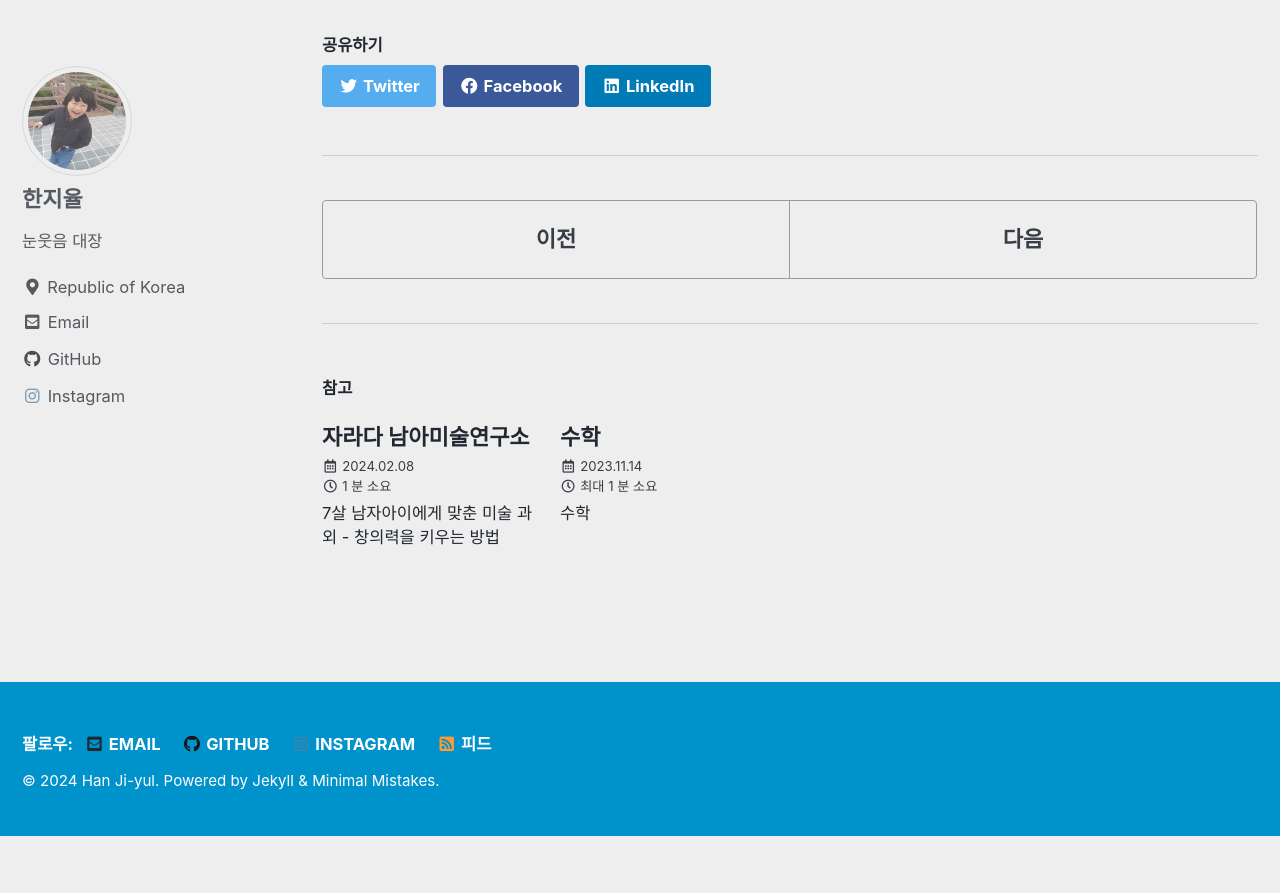
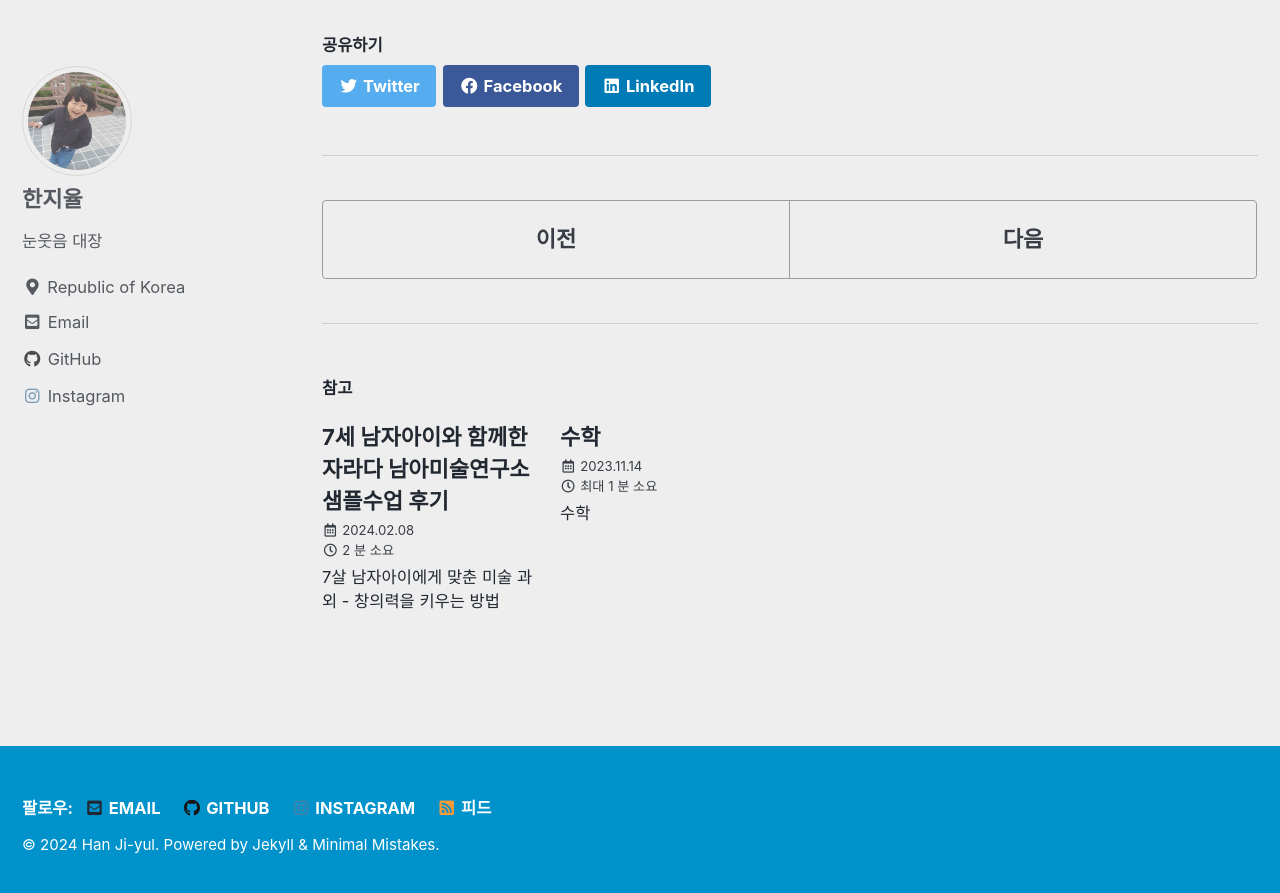
Before and after one commit to 9oodcat/9oodcat.github.io, a Jekyll site: the page built from _posts/board-games/2023-11-30-board-games.md, in a window 1280 px wide and 900 px high, scrolled down 1212 px. Shown: the top 893 px of the window. Built offline with Jekyll 4.4.1, drawn with Linux system fonts in a browser that asks for light colours; cached includes are drawn as plain includes; before the commit the page ends 2048 px from its top, so only the background shows below that; part of the change alters nothing that is shown.

Commit message:
Update 2024-02-08-jara-art-academy.md

```diff
--- a/_posts/lessons/2024-02-08-jara-art-academy.md
+++ b/_posts/lessons/2024-02-08-jara-art-academy.md
@@ -1,5 +1,5 @@
 ---
-title: "자라다 남아미술연구소"
+title: "7세 남자아이와 함께한 자라다 남아미술연구소 샘플수업 후기"
 excerpt: "7살 남자아이에게 맞춘 미술 과외 - 창의력을 키우는 방법"
 categories:
   - lessons
@@ -10,73 +10,56 @@ toc: true
 toc_sticky: true
 ---
 
-## 홈페이지
+## 소개
 
-https://www.jarada.co.kr/
+[자라다 남아미술연구소](https://www.jarada.co.kr/)에서는 아이의 성향을 파악하는 샘플수업을 예약할 수 있습니다. 이번 포스팅에서는 저희 아이와 함께한 샘플수업의 경험을 공유하고자 합니다.
 
-## 샘플수업 신청 목적
+## 샘플수업 신청 이유
 
-홈페이지에서 샘플수업 예약하고 아이의 성향을 파악하는 과정을 거친다.
-
-1. 평소 최민준 소장의 교육관 공감
-2. 아이의 소극적인 성향에 대한 염려
+저희가 이번 샘플수업을 신청한 이유는 두 가지입니다. 먼저, 평소에 최민준 소장의 교육관에 공감했기 때문입니다. 그리고 두 번째로는 아이의 소극적인 성향에 대한 우리의 염려 때문이었습니다.
 
 ## 교육관
 
 ![20240208_170036](https://github.com/9oodcat/9oodcat.github.io/assets/6086965/334faf73-6655-4cec-b544-93456efbdfa9)
 
-아이가 1시간 정도의 샘플수업을 진행하는 동안 원장 선생님의 자라다 남아미술연구소의 교육관에 대한 설명과 질의응답 시간을 가졌다.
-큰 흐름은
+아이가 1시간 정도의 샘플수업을 진행하는 동안, 저희는 원장 선생님과 함께 자라다 남아미술연구소의 교육관에 대한 설명을 듣고, 질의응답 시간을 가졌습니다. 이곳의 교육관의 큰 흐름은 다음과 같습니다.
 
 1. 아이가 스스로 주제(목표)를 선정
 2. 아이가 주체성을 가지고 진행
 3. 결과보다 과정에 대한 칭찬
 
-선생님은 보조역활.
+여기서 선생님은 보조 역할을 합니다.
 
-선생님의 자격도 궁금해서 여쭸음.
-미대출신 남성, 최민준 소장의 교육과정 이수 정도 였다.
-
-아동심리학이나 미술치료 같은 전문적인 과정 이수를 요구하지 않았기 때문에 "오은영의 금쪽 상담소"나 "최민준의 아들 TV" 같은 드라마틱한 변화를 기대하지는 않아야 할 듯 하다.
+선생님의 자격에 대해 궁금해서 여쭸보았습니다. 그런데 선생님들은 미대 출신이며, 최민준 소장의 교육과정을 이수한 정도였습니다. 아동심리학이나 미술치료 같은 전문적인 과정 이수를 요구하지 않았기 때문에, "오은영의 금쪽 상담소"나 "최민준의 아들 TV" 같은 드라마틱한 변화를 기대하지는 않아야 할 것 같습니다.
 
 ## 샘플수업 결과
 
-아이와 1시간 정도의 샘플수업을 진행하신 선생님과 아이에 대한 질의응답을 주고 받은 다음 수업에 대한 결과를 들었다.
+샘플수업이 끝나고 나서, 선생님과 아이에 대한 질의응답을 주고 받은 다음, 수업 결과를 들었습니다.
 
-특이 사항은 아이가 미술이 싫다고 했는데 예전에 미술교육을 받은적이 있냐고 물으셨다. 아이가 5살때 구리 롯데 백화점 문화센터에서 진행하는 체험학습을 받은 적이 있는데 오감 놀이 중 물감을 손으로 만지고 놀거나 하는 행동이 안 좋은 경험이였나 보다.
+특이 사항이 하나 있었습니다. 아이가 미술이 싫다고 했는데, 선생님께서는 예전에 미술 교육을 받은 적이 있는지 물으셨습니다. 아이가 5살 때 구리 롯데 백화점 문화센터에서 진행하는 체험학습을 받은 적이 있는데, 오감 놀이 중 물감을 손으로 만지고 놀거나 하는 행동이 안 좋은 경험이었던 것 같습니다.
 
-선생님이 본 아이의 성격은
+선생님께서는 아이의 성격을 다음과 같이 분석하셨습니다.
 
-1. 낯선 환경 적응에 시간이 필요한 조심스러운 성격
+1. 낯선 환경에 적응하는 데 시간이 필요한 조심스러운 성격
 2. 인정을 받고자 하는 욕구가 강하다.
-3. 공감능력과 커뮤니케이션이 좋다.
+3. 공감/커뮤니케이션 능력이 좋다.
 4. 주체성이 뛰어나다.
 
-내성적이고 소극적인 성향에 대한 염려 때문에 샘플수업을 신청한건데 주체성이 뛰어나다는 말씀이 의외였다. 집안과 밖의 모습이 다를건 알고 있었지만.
+내성적이고 소극적인 성격 때문에 샘플수업을 신청했었는데, 주체성이 뛰어나다는 말씀이 의외였습니다. 집안과 밖의 모습이 다를 수 있다는 것은 알고 있었지만, 이 정도일 줄은 몰랐습니다.
 
-상담이 끝나고 아이가 수업시간에 완성한 결과물을 같이 확인하고 칭찬해 주었다.
+상담이 끝나고 아이가 수업 시간에 완성한 결과물을 함께 확인하고 칭찬해 주었습니다.
 
 ## 등록 결정 이유
 
-주 1회, 한달에 4회에 20만원, 3달치 결제시 57만원.
-등원도 지원되지 않고
-그리기나 만들기라는 동일한 결과물이 나오는 다른 미술학원에 비해 금액이 비쌌다.
+주 1회, 한 달에 4회 수업에 참여하는 데 20만원, 3달치 결제 시에는 57만원이 필요합니다. 등원 지원이 되지 않고, 그리기나 만들기라는 동일한 결과물이 나오는 다른 미술학원에 비해 비용이 높았습니다.
 
-다만 차이가 있다면
+하지만 이곳이 다른 곳과 차별화되는 점은 아래와 같습니다.
 
 1. 결과물(목표)을 아이가 정한다는 주체성
-2. 결과물을 완성하기 위한 과정(도구선택)에 대한 자유
+2. 결과물을 완성하기 위한 과정(도구 선택)에 대한 자유
 
-정도가 있는 듯 하다.
+우리가 바라는 것은 아이가 좋은 결과물을 내는 것이 아닙니다. 자신이 하고 싶어하는 것을 주변 도움 없이 주체적으로 실행해 나가고, 거기에서 성공과 성취감을 반복적으로 경험해 보고, 그것이 아이의 양분이 되길 바랍니다.
 
-아이가 좋은 결과물을 내는게 우리가 바라는건 아니다.
-자신이 하고 싶어하는 것을 주변 도움없이 주체적으로 실행해 나가고 거기서 성공과 성취감을 반복적으로 경험해 보고 아이의 양분이 되길 바란다.
+물론 집에서도 부모의 노력이 있다면 충분히 가능한 일들입니다. 어질러짐과 다양한 도구들의 제공 준비, 사건/사고 등을 감내할 준비가 되어 있다면, 이것들을 5만원으로 대체할 수 있을지는 선택의 문제입니다.
 
-물론 집이란 공간에서도 부모의 노력이 있다면 충분히 가능한 것들이다.
-어질러짐과 다양한 도구들의 제공 준비, 사고등을 감내할 준비가 되어있다면...
-이것들을 5만원으로 퉁칠 것 인가?의 선택이 남아있는 것 같다.
-
-어쨌든 아이는 집으로 와서도 저녁을 먹으면서도 한창 신이 나 있었고 다시 가고 싶다고 말했다.
-샤워를 하면서도 며칠 뒤에 가는 거냐고 물었다.
-학교 다니기 전 어릴적 친구들과 만든 비밀 아지트가 문득 떠올랐다.
-자라다 남아미술연구소가 우리 아이에게도 어른의 관섭없이 자기가 상상했던 것들을 만들 수 있는 비밀 아지트 같은 존재가 될 수 있을까?
+어쨌든 아이는 집으로 돌아와서도 저녁을 먹으면서도 한창 신이 나 있었고, 다시 가고 싶다고 말했습니다. 샤워를 하면서도 며칠 뒤에 가는 건지 물었습니다. 어린 시절에 친구들과 만든 비밀 아지트가 문득 떠올랐습니다. 자라다 남아미술연구소가 우리 아이에게도 어른의 관여 없이 자신이 상상했던 것들을 만들 수 있는 비밀 아지트 같은 존재가 될 수 있을까요?
```
